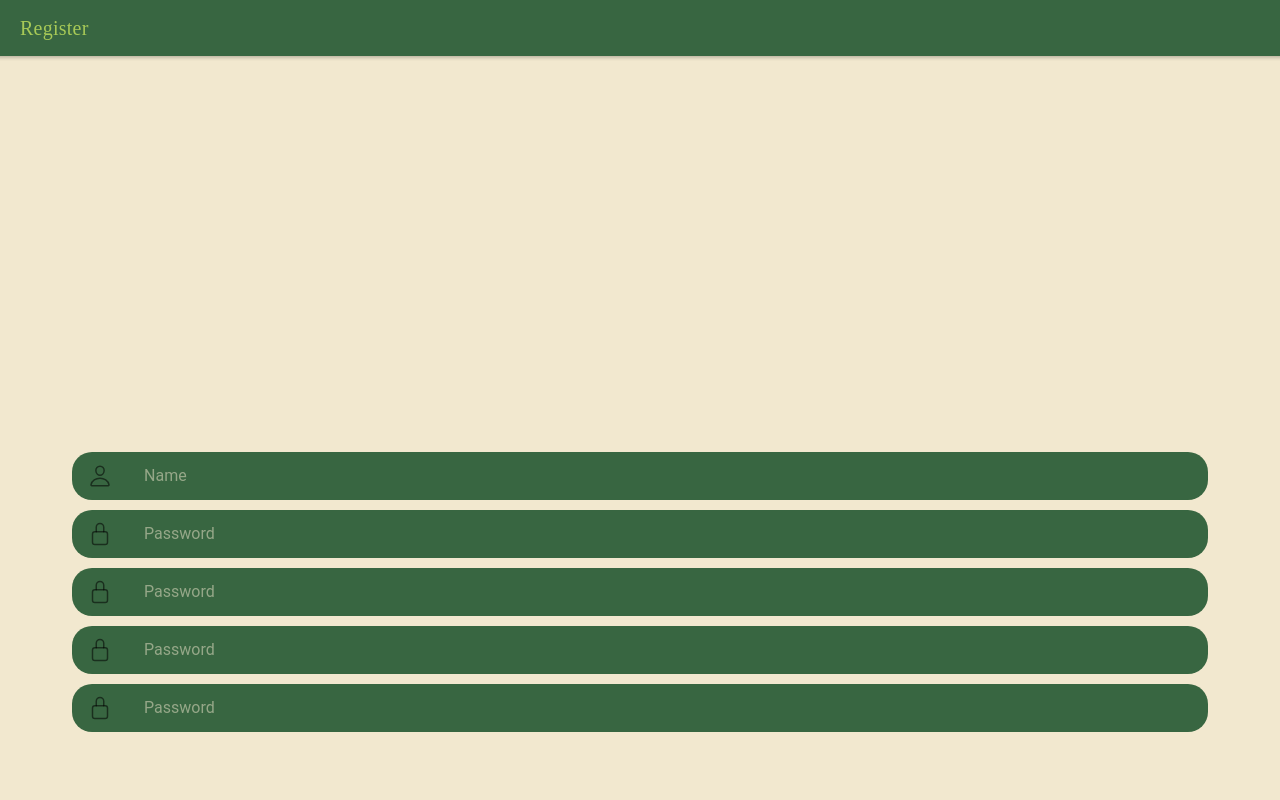
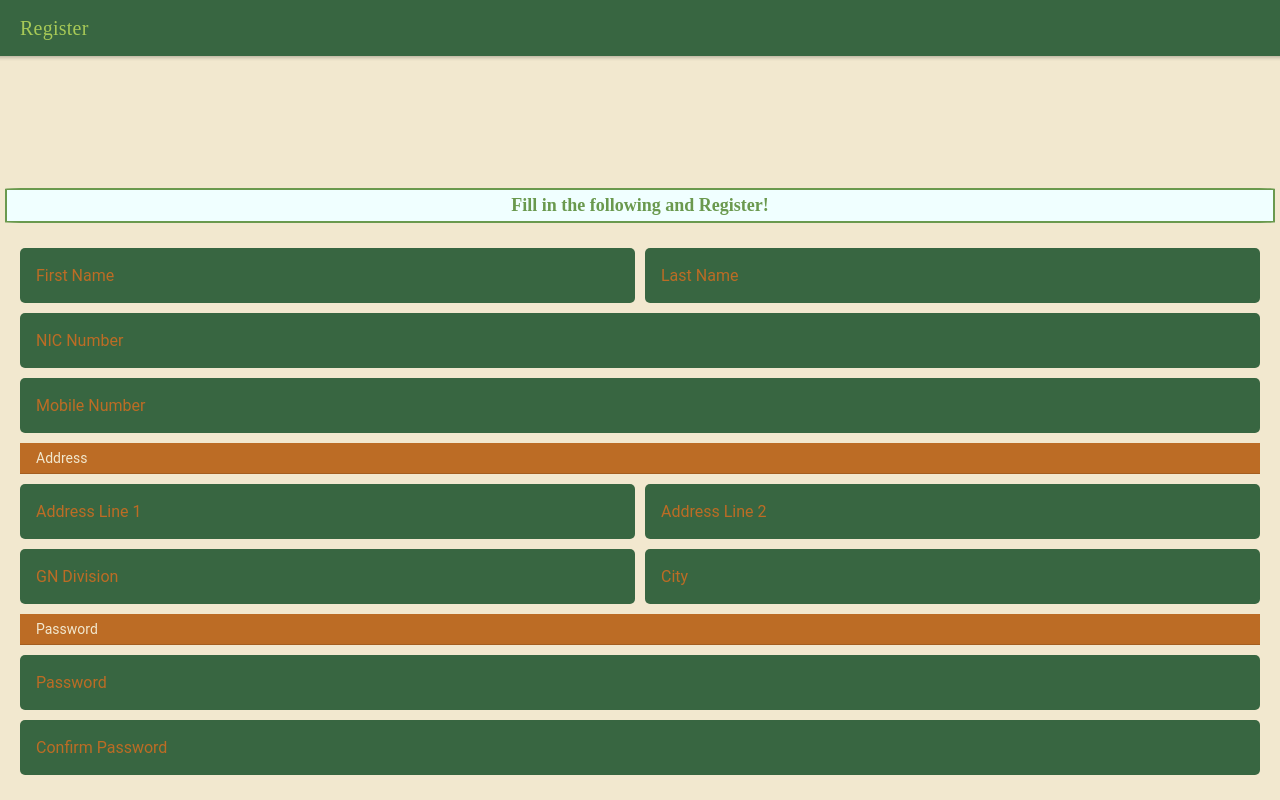
Before and after one commit to CharithKularathna/Agrisurance-MobileApp, a React (Create React App) app: page /register in a window 1280 px wide. Built offline with nearby package versions, Linux system fonts and the light colour scheme.

Commit message:
register ui complete, page title styles modified

```diff
--- a/src/components/Forms/RegisterControls/RegisterControls.module.css
+++ b/src/components/Forms/RegisterControls/RegisterControls.module.css
@@ -1,10 +1,15 @@
 .registerInputContainer{
     --background: var(--app-primary-color-dark);
     color: var(--app-yellow-shade);
+    border-radius: 5px;
+}
+
+.field{
+    --background: var(--app-primary-color-dark);
     border-radius: 20px;
 }
 
-.field{
-    border-radius: 20px;
-    margin-bottom: 5%;
+.divider {
+    --background: var(--app-light-brown);
+    color: var(--app-yellow-shade);
 }
--- a/src/components/Forms/RegisterControls/index.tsx
+++ b/src/components/Forms/RegisterControls/index.tsx
@@ -1,4 +1,4 @@
-import { IonGrid, IonInput, IonItem, IonLabel, IonRow, IonCol, IonIcon } from '@ionic/react';
+import { IonGrid, IonInput, IonItem, IonLabel, IonRow, IonCol, IonIcon, IonList, IonItemDivider } from '@ionic/react';
 import React, { useEffect, useState } from 'react';
 
 import { personOutline, lockClosedOutline } from 'ionicons/icons';
@@ -9,43 +9,93 @@ const RegisterControls: React.FC = () => {
     return (
         <IonGrid className="">
             <IonRow className="ion-justify-content-center">
-                <IonCol size="11">
+                <IonCol size="6">
                     <IonItem className={styles.registerInputContainer} lines="none">
-                        <IonIcon className="" icon={personOutline} slot="start" />
-                        <IonInput className="" type="text" placeholder="Name" required/>
+                        <IonLabel position="floating" color="warning">First Name</IonLabel>
+                        <IonInput className={styles.field} type="text" placeholder="First Name" required={true}/>
+                    </IonItem>
+                </IonCol>
+
+                <IonCol size="6">
+                    <IonItem className={styles.registerInputContainer} lines="none">
+                        <IonLabel position="floating" color="warning">Last Name</IonLabel>
+                        <IonInput className={styles.field} type="text" placeholder="Last Name" required={true}/>
                     </IonItem>
                 </IonCol>
 
             </IonRow>
             <IonRow className="ion-justify-content-center">
-                <IonCol size="11">
+                <IonCol size="12">
                     <IonItem className={styles.registerInputContainer} lines="none">
-                        <IonIcon className="" icon={lockClosedOutline} slot="start" />
-                        <IonInput className=""  type="text" placeholder="Password" required/>
+                        <IonLabel position="floating" color="warning">NIC Number</IonLabel>
+                        <IonInput className={styles.field} type="text" placeholder="NIC Number" required={true}/>
                     </IonItem>
                 </IonCol>
             </IonRow>
             <IonRow className="ion-justify-content-center">
-                <IonCol size="11">
+                <IonCol size="12">
                     <IonItem className={styles.registerInputContainer} lines="none">
-                        <IonIcon className="" icon={lockClosedOutline} slot="start" />
-                        <IonInput className=""  type="text" placeholder="Password" required/>
+                        <IonLabel position="floating" color="warning">Mobile Number</IonLabel>
+                        <IonInput className={styles.field} type="tel" placeholder="Password" required={true}/>
                     </IonItem>
                 </IonCol>
             </IonRow>
             <IonRow className="ion-justify-content-center">
-                <IonCol size="11">
+                <IonCol size="12">
+                    <IonItemDivider className={styles.divider}>Address</IonItemDivider>
+                </IonCol>
+            </IonRow>
+            <IonRow className="ion-justify-content-center">
+                <IonCol size="6">
                     <IonItem className={styles.registerInputContainer} lines="none">
-                        <IonIcon className="" icon={lockClosedOutline} slot="start" />
-                        <IonInput className=""  type="password" placeholder="Password" required/>
+                        <IonLabel position="floating" color="warning">Address Line 1</IonLabel>
+                        <IonInput className={styles.field} type="text" placeholder="Address Line 1" required={true}/>
+                    </IonItem>
+                </IonCol>
+
+                <IonCol size="6">
+                    <IonItem className={styles.registerInputContainer} lines="none">
+                        <IonLabel position="floating" color="warning">Address Line 2</IonLabel>
+                        <IonInput className={styles.field} type="text" placeholder="Address Line 2" required={true}/>
+                    </IonItem>
+                </IonCol>
+
+            </IonRow>
+
+            <IonRow className="ion-justify-content-center">
+                <IonCol size="6">
+                    <IonItem className={styles.registerInputContainer} lines="none">
+                        <IonLabel position="floating" color="warning">GN Division</IonLabel>
+                        <IonInput className={styles.field} type="text" placeholder="GN Division" required={true}/>
+                    </IonItem>
+                </IonCol>
+
+                <IonCol size="6">
+                    <IonItem className={styles.registerInputContainer} lines="none">
+                        <IonLabel position="floating" color="warning">City</IonLabel>
+                        <IonInput className={styles.field} type="text" placeholder="City" required={true}/>
+                    </IonItem>
+                </IonCol>
+
+            </IonRow>
+            <IonRow className="ion-justify-content-center">
+                <IonCol size="12">
+                    <IonItemDivider className={styles.divider}>Password</IonItemDivider>
+                </IonCol>
+            </IonRow>
+            <IonRow className="ion-justify-content-center">
+                <IonCol size="12">
+                    <IonItem className={styles.registerInputContainer} lines="none">
+                        <IonLabel position="floating" color="warning">Password</IonLabel>
+                        <IonInput className={styles.field} type="password" placeholder="Password" required={true}/>
                     </IonItem>
                 </IonCol>
             </IonRow>
             <IonRow className="ion-justify-content-center">
-                <IonCol size="11">
+                <IonCol size="12">
                     <IonItem className={styles.registerInputContainer} lines="none">
-                        <IonIcon className="" icon={lockClosedOutline} slot="start" />
-                        <IonInput className=""  type="password" placeholder="Password" required/>
+                        <IonLabel position="floating" color="warning">Confirm Password</IonLabel>
+                        <IonInput className={styles.field} type="password" placeholder="Confirm Password" required={true}/>
                     </IonItem>
                 </IonCol>
             </IonRow>
--- a/src/pages/Home/index.tsx
+++ b/src/pages/Home/index.tsx
@@ -26,12 +26,12 @@ const Home: React.FC = () => {
           </IonRow>
           <IonRow>
             <IonCol>
-                <IonButton fill="solid" color="warning" className={styles.button}>LOGIN</IonButton>
+                <IonButton routerLink="/login" fill="solid" color="warning" className={styles.button}>LOGIN</IonButton>
             </IonCol>
           </IonRow>
           <IonRow>
             <IonCol>
-                <IonButton fill="outline" color="warning" className={styles.button}>SIGN UP</IonButton>
+                <IonButton routerLink="/register" fill="outline" color="warning" className={styles.button}>SIGN UP</IonButton>
             </IonCol>
           </IonRow>
         </IonGrid>
--- a/src/pages/Login/Login.module.css
+++ b/src/pages/Login/Login.module.css
@@ -23,11 +23,15 @@
 .loginTitle {
     margin-top: 10%;
     font-family: 'Roboto Bold';
-    font-variant: small-caps;
-    font-size: 22px;
+    font-size: 18px;
     font-weight: bolder;
-    color: var(--app-primary-color);
+    font-variant: normal;
+    color: var(--app-primary-color-dark);
     justify-content: center;
+    border: 2px;
+    border-style: solid;
+    border-radius: 2%;
+    background-color: azure;
 }
 
 .loginSubTitle {
--- a/src/pages/Register/Register.module.css
+++ b/src/pages/Register/Register.module.css
@@ -1,23 +1,26 @@
 .registerControls {
-    margin-top: 18%;
+    margin-top: 0%;
 }
 
 
 .registerTitle {
     margin-top: 10%;
     font-family: 'Roboto Bold';
-    font-variant: small-caps;
-    font-size: 24px;
+    font-size: 18px;
     font-weight: bolder;
     color: var(--app-primary-color);
     justify-content: center;
+    border: 2px;
+    border-style: solid;
+    border-radius: 2%;
+    background-color: azure;
 }
 
 .registerSubTitle {
     font-family: 'Roboto Light';
     font-variant: small-caps;
     color: var(--app-primary-color);
-    font-size: 20px;
+    font-size: 18px;
     justify-content: center;
 
 }
@@ -28,6 +31,6 @@
 
 .registerBtn {
     --background: var(--app-light-brown);
-    margin-top: 24%;
+    margin-top: 5%;
     color: var(--app-yellow-shade);
 }
--- a/src/pages/Register/index.tsx
+++ b/src/pages/Register/index.tsx
@@ -20,7 +20,7 @@ const Register: React.FC = () => {
         <IonGrid>
             <IonRow>
                 <IonCol className={styles.registerTitle}>
-
+                  Fill in the following and Register!
                 </IonCol>
             </IonRow>
         </IonGrid>
```
